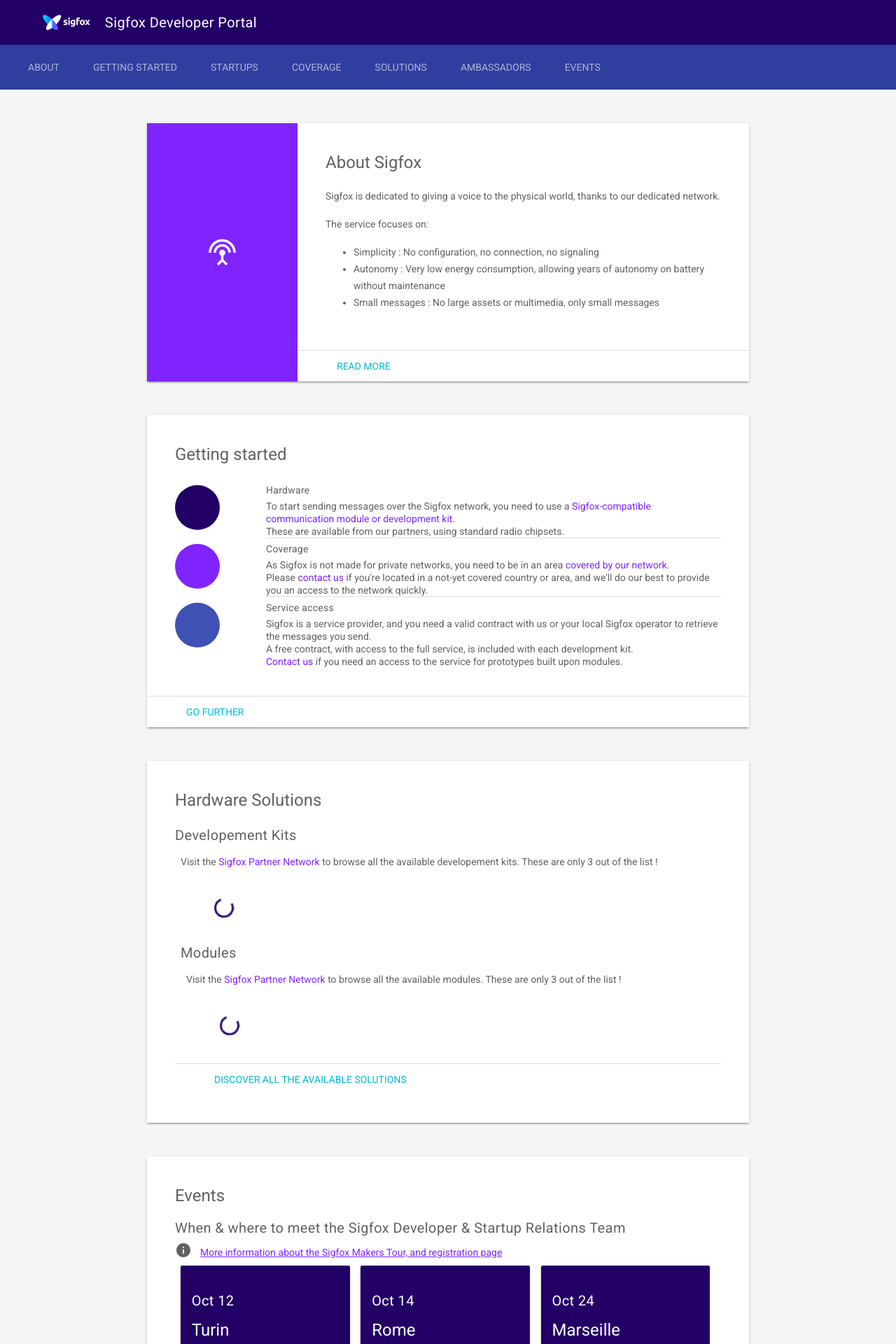
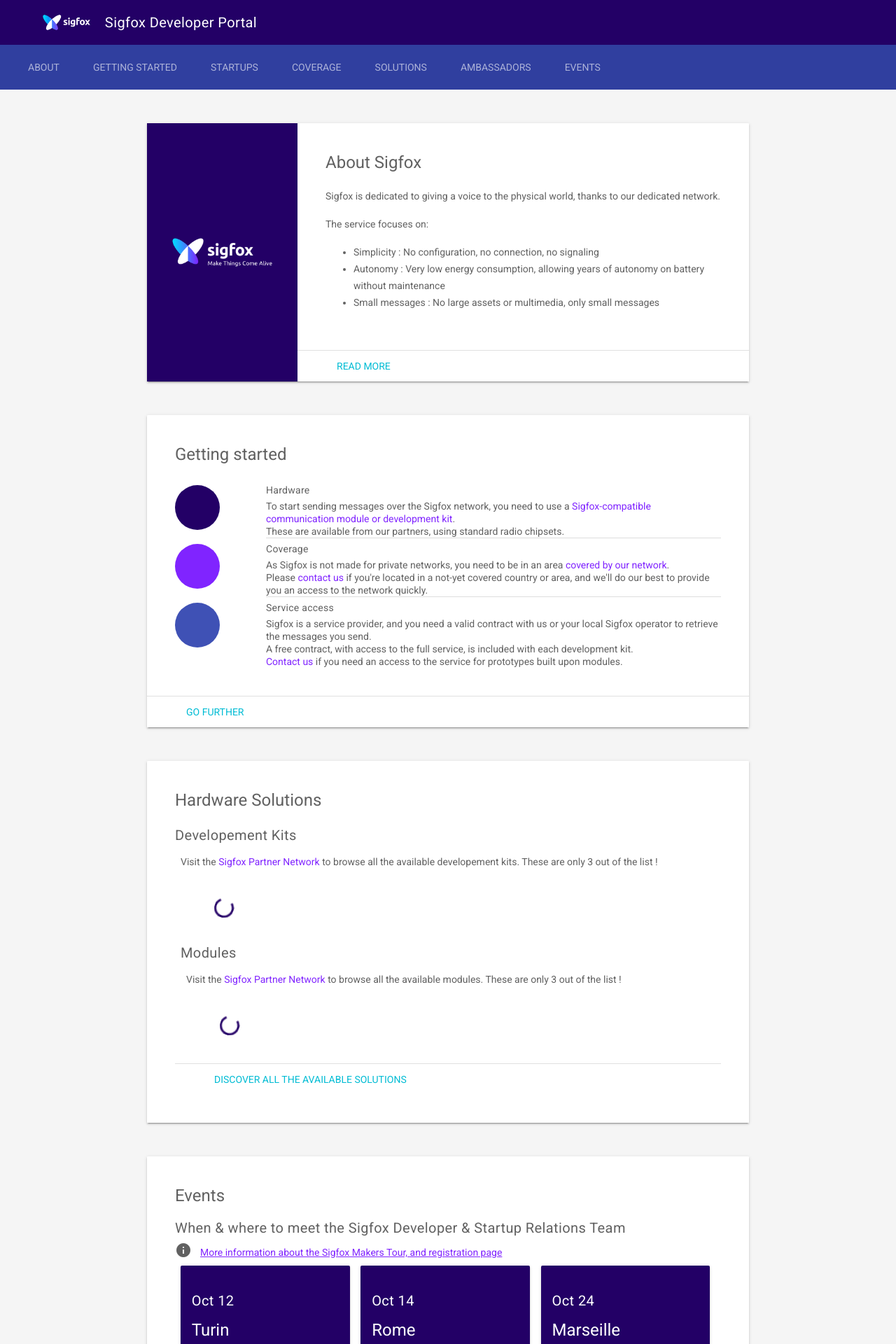
Before and after one commit to sigfox/makers.sigfox.com, a Jekyll site: the page built from index.html, in a window 1280 px wide. Shown: the top 1920 px of the page at 70% size. Built offline with Jekyll 4.4.1, drawn with Linux system fonts in a browser that asks for light colours.

Commit message:
HP: add logo to _about_ intro + adjusted colour to primary blue

```diff
--- a/_includes/home/about.html
+++ b/_includes/home/about.html
@@ -1,6 +1,6 @@
 <section id="about" class="section--center mdl-grid mdl-grid--no-spacing mdl-shadow--2dp">
-  <header class="section__play-btn mdl-cell mdl-cell--3-col-desktop mdl-cell--2-col-tablet mdl-cell--4-col-phone mdl-color--accent mdl-color-text--white">
-    <i class="material-icons">settings_input_antenna</i>
+  <header class="section__play-btn mdl-cell mdl-cell--3-col-desktop mdl-cell--2-col-tablet mdl-cell--4-col-phone mdl-color--primary mdl-color-text--white">
+    <img src="/assets/media/Sigfox_BB_Logo_RGB_R.png" alt="Sigfox" title="Sigfox" class="logo" />
   </header>
   <div class="mdl-card mdl-cell mdl-cell--9-col-desktop mdl-cell--6-col-tablet mdl-cell--4-col-phone">
     <div class="mdl-card__supporting-text">
--- a/assets/stylesheets/styles.scss
+++ b/assets/stylesheets/styles.scss
@@ -50,7 +50,12 @@
   }
 }
 main.mdl-layout__content{
- > .mdl-layout__tab-panel {
+
+
+  img.logo{
+    max-width: 100%;
+  }
+  > .mdl-layout__tab-panel {
     padding: 8px;
     padding-top: 48px;
   }
```
Also changed, not shown: assets/media/Sigfox_BB_Logo_RGB_R.png (added).
